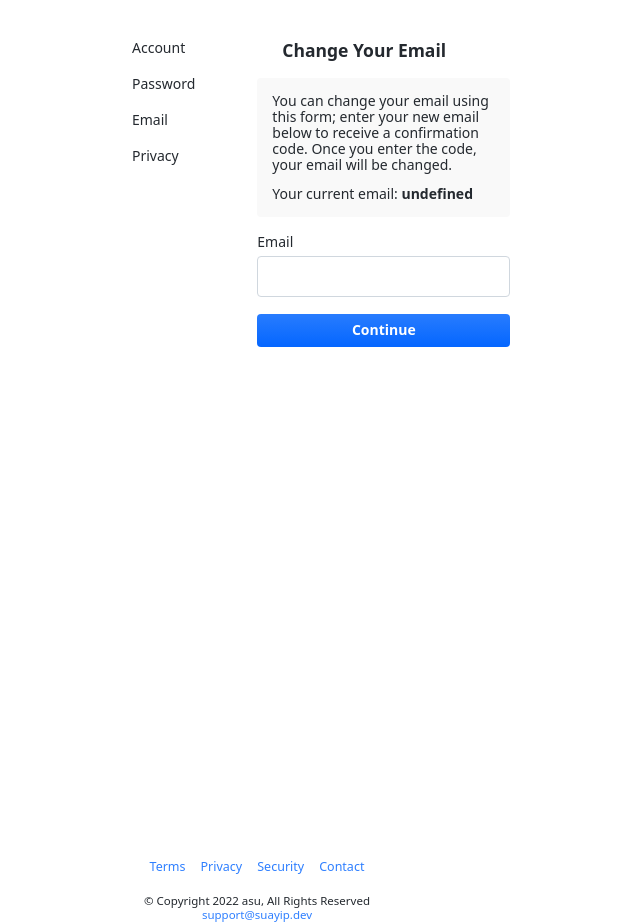
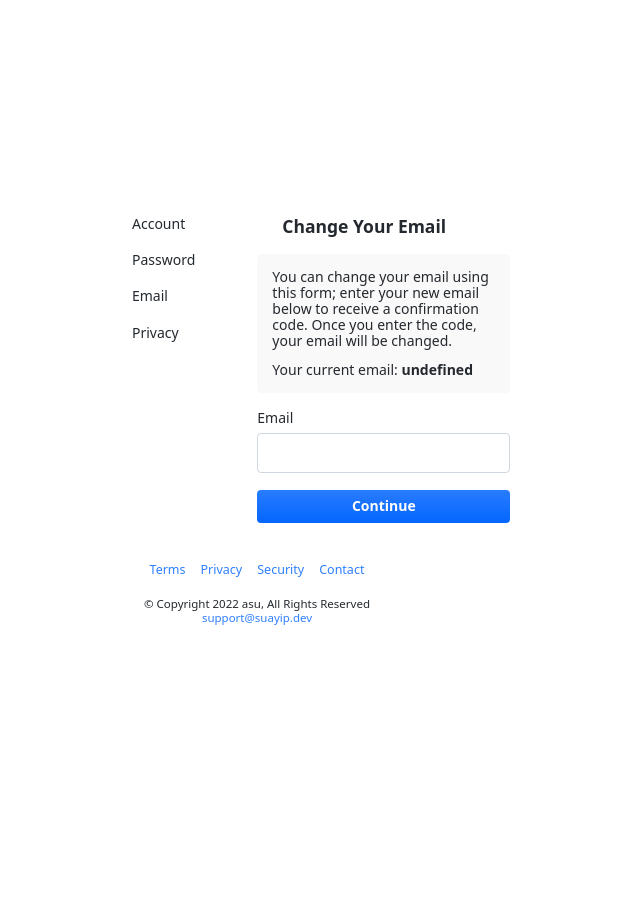
Before and after one commit to realsuayip/maralman, a SvelteKit app: page /settings/email in a window 1280 px wide. Shown: the whole page, without its empty margins (383-1023 px from the left). After the commit the page ends 800 px from the top, so only its background shows below. Built offline with nearby package versions, Linux system fonts and the light colour scheme; no server answers; some icons are missing.

Commit message:
Minor layout optimization

```diff
--- a/src/routes/(protected)/settings/+layout.svelte
+++ b/src/routes/(protected)/settings/+layout.svelte
@@ -3,7 +3,7 @@
   import { page } from "$app/stores";
 </script>
 
-<div class="wrapper">
+<div class="flex-row gap-200">
   <nav>
     <ul>
       <li class:active={$page.url.pathname.includes("/settings/account/")}>
@@ -25,26 +25,9 @@
 </div>
 
 <style>
-  .wrapper {
-    display: flex;
-    gap: 2rem;
-  }
-
   .content {
     padding: 1rem;
     flex-grow: 1;
-  }
-
-  nav {
-    position: sticky;
-    top: 0;
-    left: 0;
-    height: 100vh;
-    display: flex;
-    flex-direction: column;
-    align-items: flex-start;
-    gap: 1rem;
-    background-color: var(--background);
   }
 
   nav > ul {
@@ -69,7 +52,6 @@
     display: flex;
     align-items: center;
     gap: 1.6rem;
-    border-radius: 0.4rem;
     color: var(--foreground);
     transition: background-color 0.3s ease;
   }
```
